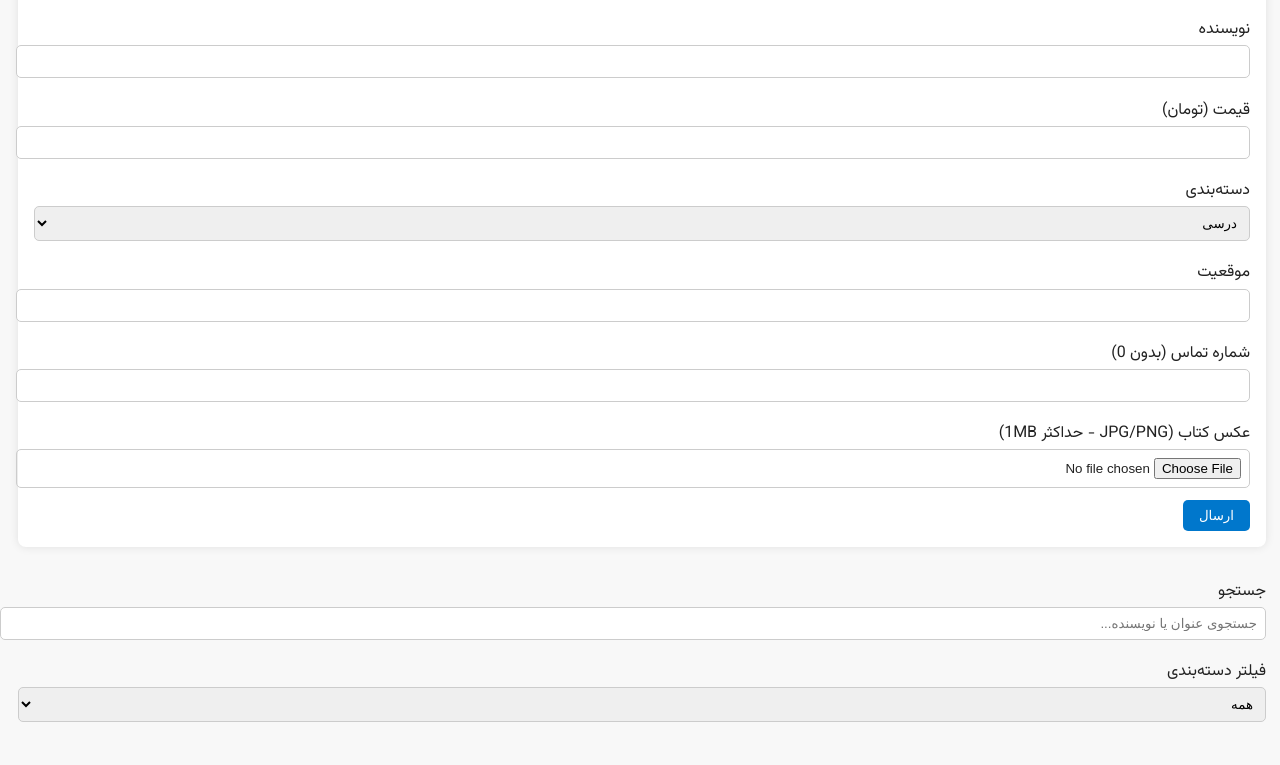
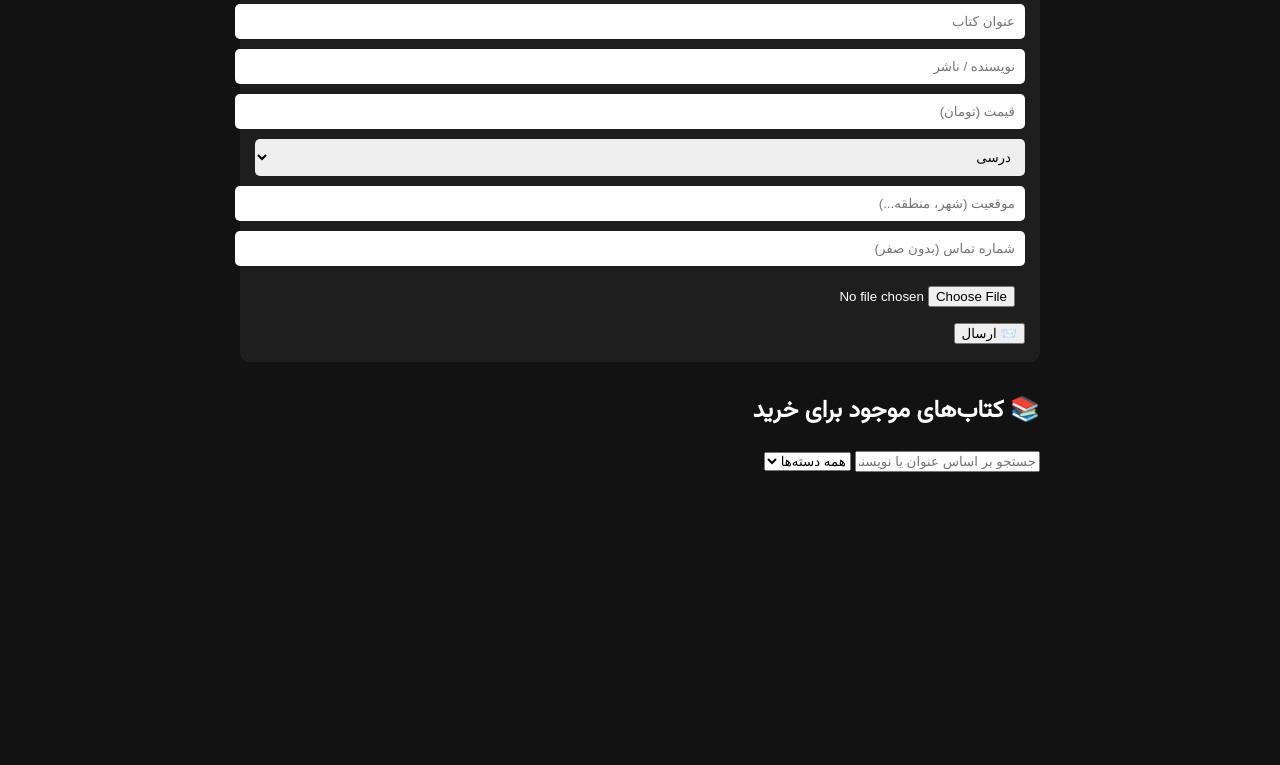
Before and after one commit to daneshbazaaradmin/Daneshbaazar-, a plain HTML site: page index.html in a window 1280 px wide. Shown: the part 222-987 px from the top of the page. After the commit the page ends 800 px from the top, so only its background shows below. Drawn offline with Linux system fonts and the light colour scheme.

Commit message:
Update index.html

```diff
--- a/index.html
+++ b/index.html
@@ -2,164 +2,126 @@
 <html lang="fa" dir="rtl">
 <head>
   <meta charset="UTF-8" />
-  <meta name="viewport" content="width=device-width, initial-scale=1.0" />
+  <meta name="viewport" content="width=device-width, initial-scale=1.0"/>
   <title>دانش‌بازار</title>
   <link href="https://fonts.googleapis.com/css2?family=Vazirmatn&display=swap" rel="stylesheet" />
   <style>
     body {
       font-family: 'Vazirmatn', sans-serif;
       margin: 0;
-      padding: 1rem;
-      background-color: #f8f8f8;
-      color: #222;
+      padding: 0;
+      background-color: var(--bg-color, #121212);
+      color: var(--text-color, #ffffff);
     }
 
-    body.dark {
-      background-color: #121212;
-      color: #f8f8f8;
+    .container {
+      max-width: 800px;
+      margin: auto;
+      padding: 20px;
     }
 
     header {
       display: flex;
       justify-content: space-between;
       align-items: center;
-      margin-bottom: 1rem;
     }
 
     #themeToggle {
       font-size: 1.5rem;
       cursor: pointer;
+      position: fixed;
+      top: 10px;
+      left: 10px;
+      z-index: 1000;
     }
 
     h1 {
-      margin: 0;
-      font-size: 1.8rem;
+      text-align: center;
     }
 
-    form {
-      background-color: #fff;
-      padding: 1rem;
-      border-radius: 8px;
-      box-shadow: 0 0 10px rgba(0,0,0,0.1);
-      margin-bottom: 2rem;
+    form, .book {
+      background-color: var(--card-color, #1e1e1e);
+      padding: 15px;
+      border-radius: 10px;
+      margin-top: 15px;
     }
 
-    body.dark form {
-      background-color: #1e1e1e;
-    }
-
-    label {
-      display: block;
-      margin-top: 0.5rem;
-      margin-bottom: 0.2rem;
-    }
-
-    input, select {
+    form input, form select {
       width: 100%;
-      padding: 0.5rem;
-      margin-bottom: 0.7rem;
-      border: 1px solid #ccc;
+      padding: 10px;
+      margin: 5px 0;
+      border: none;
       border-radius: 5px;
     }
 
-    button {
-      padding: 0.5rem 1rem;
-      background-color: #0077cc;
-      color: white;
-      border: none;
-      border-radius: 5px;
-      cursor: pointer;
+    .book img {
+      width: 100%;
+      max-height: 200px;
+      object-fit: cover;
+      border-radius: 10px;
     }
 
     .book {
-      background-color: #fff;
-      padding: 1rem;
-      border-radius: 8px;
-      margin-bottom: 1rem;
-      box-shadow: 0 0 8px rgba(0,0,0,0.05);
+      margin-top: 20px;
     }
 
-    body.dark .book {
-      background-color: #1e1e1e;
+    .search-section {
+      margin-top: 30px;
     }
 
-    .book img {
-      max-width: 100%;
-      max-height: 200px;
-      object-fit: cover;
-      border-radius: 5px;
-      margin-bottom: 1rem;
+    .dark {
+      --bg-color: #121212;
+      --text-color: #ffffff;
+      --card-color: #1e1e1e;
     }
 
-    #filters {
-      margin-bottom: 1rem;
-    }
-
-    @media (max-width: 600px) {
-      body {
-        padding: 0.5rem;
-      }
-
-      form, .book {
-        padding: 0.7rem;
-      }
+    .light {
+      --bg-color: #ffffff;
+      --text-color: #000000;
+      --card-color: #f2f2f2;
     }
   </style>
 </head>
-<body>
-  <header>
-    <div id="themeToggle">🌗</div>
-    <h1>دانش‌بازار</h1>
-  </header>
+<body class="dark">
+  <div id="themeToggle">🌞</div>
 
-  <section>
-    <h2 style="margin-bottom: 1rem;">📚 افزودن کتاب جدید</h2>
+  <div class="container">
+    <header>
+      <h1>📖 دانش‌بازار</h1>
+    </header>
+
     <form id="bookForm">
-      <label for="title">عنوان کتاب</label>
-      <input type="text" id="title" required>
+      <h2>📤 افزودن کتاب</h2>
+      <input type="text" id="title" placeholder="عنوان کتاب" required />
+      <input type="text" id="author" placeholder="نویسنده / ناشر" required />
+      <input type="text" id="price" placeholder="قیمت (تومان)" required />
+      <select id="category">
+        <option value="درسی">درسی</option>
+        <option value="زبان">زبان</option>
+        <option value="کنکور">کنکور</option>
+        <option value="داستانی">داستانی</option>
+        <option value="متفرقه">متفرقه</option>
+      </select>
+      <input type="text" id="location" placeholder="موقعیت (شهر، منطقه...)" required />
+      <input type="text" id="phone" placeholder="شماره تماس (بدون صفر)" required />
+      <input type="file" id="bookImage" accept="image/png, image/jpeg" />
+      <button type="submit">📨 ارسال</button>
+    </form>
 
-      <label for="author">نویسنده</label>
-      <input type="text" id="author" required>
-
-      <label for="price">قیمت (تومان)</label>
-      <input type="number" id="price" required>
-
-      <label for="category">دسته‌بندی</label>
-      <select id="category">
-        <option>درسی</option>
-        <option>زبان</option>
-        <option>داستانی</option>
-        <option>متفرقه</option>
+    <div class="search-section">
+      <h2>📚 کتاب‌های موجود برای خرید</h2>
+      <input type="text" id="searchInput" placeholder="جستجو بر اساس عنوان یا نویسنده" />
+      <select id="categoryFilter">
+        <option value="همه">همه دسته‌ها</option>
+        <option value="درسی">درسی</option>
+        <option value="زبان">زبان</option>
+        <option value="کنکور">کنکور</option>
+        <option value="داستانی">داستانی</option>
+        <option value="متفرقه">متفرقه</option>
       </select>
-
-      <label for="location">موقعیت</label>
-      <input type="text" id="location" required>
-
-      <label for="phone">شماره تماس (بدون 0)</label>
-      <input type="tel" id="phone" required>
-
-      <label for="bookImage">عکس کتاب (JPG/PNG - حداکثر 1MB)</label>
-      <input type="file" id="bookImage" accept="image/jpeg,image/png">
-
-      <button type="submit">ارسال</button>
-    </form>
-  </section>
-
-  <section id="filters">
-    <label for="searchInput">جستجو</label>
-    <input type="text" id="searchInput" placeholder="جستجوی عنوان یا نویسنده...">
-
-    <label for="categoryFilter">فیلتر دسته‌بندی</label>
-    <select id="categoryFilter">
-      <option>همه</option>
-      <option>درسی</option>
-      <option>زبان</option>
-      <option>داستانی</option>
-      <option>متفرقه</option>
-    </select>
-  </section>
-
-  <section id="bookList"></section>
+      <div id="bookList"></div>
+    </div>
+  </div>
 
   <script src="script.js"></script>
 </body>
```
